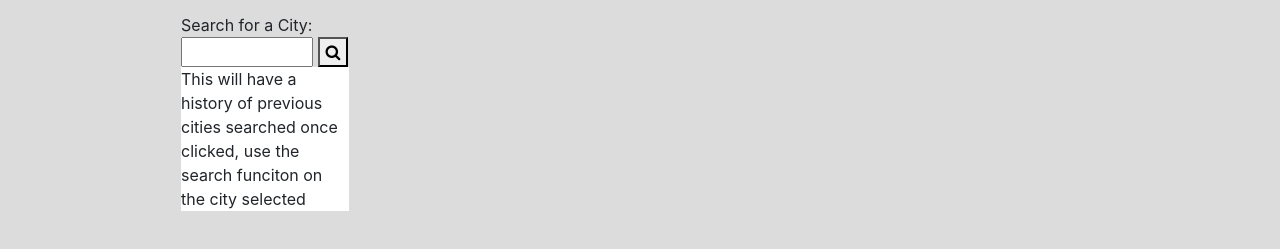
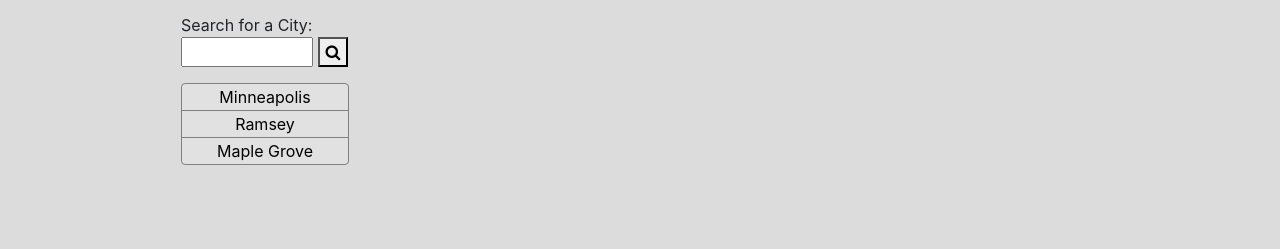
Before and after one commit to Kay0s/Server-Side-APIs-Weather-Dashboard, a plain HTML site: page index.html in a window 1280 px wide. Shown: the part 83-332 px from the top of the page. Drawn offline with nearby package versions, Linux system fonts and the light colour scheme.

Commit message:
updated search history array and create buttons function

```diff
--- a/index.html
+++ b/index.html
@@ -23,10 +23,7 @@
         <button class="handleCitySearch">
           <i class="fa fa-search"></i>
         </button>
-        <div class="searchHistoryContainer">
-          This will have a history of previous cities searched once clicked, use
-          the search funciton on the city selected
-        </div>
+        <div class="searchHistoryContainer"></div>
       </div>
       <div class="reportColumn"></div>
     </div>
--- a/script.js
+++ b/script.js
@@ -9,9 +9,13 @@
 // when the weather dashboard is opened, the last queried city and its forecast is displayed
 
 $(document).ready(function () {
+  generateHistory();
+
   //create queryURL function
-  function createQuery() {
-    let inputCity = $("#citySearch").val();
+  function createQuery(city) {
+    let inputCity = city ? city : $("#citySearch").val();
+    console.log(inputCity);
+    console.log(city);
     let query1URL =
       "https://api.openweathermap.org/data/2.5/weather?q=" +
       inputCity +
@@ -112,4 +116,23 @@ $(document).ready(function () {
       return "uv-undefined";
     }
   }
+
+  function generateHistory() {
+    let cityHistory = ["Minneapolis", "Ramsey", "Maple Grove"];
+
+    $(".searchHistoryContainer").html("");
+    for (let cityCounter = 0; cityCounter < cityHistory.length; cityCounter++) {
+      let city = cityHistory[cityCounter];
+      $(".searchHistoryContainer").append(
+        `<button id="CityBtn${cityCounter}">${city}</button>`
+      );
+      $(".searchHistoryContainer").on(
+        "click",
+        `#CityBtn${cityCounter}`,
+        function () {
+          createQuery(city);
+        }
+      );
+    }
+  }
 });
--- a/style.css
+++ b/style.css
@@ -33,7 +33,20 @@ p {
   border: 1 solid gray;
 }
 .searchColumn .searchHistoryContainer {
-  background-color: white;
+  background-color: #e1e1e1;
+  border: 1px solid gray;
+  border-radius: 4px;
+  margin-top: 16px;
+}
+
+.searchHistoryContainer > button {
+  width: 100%;
+  background-color: transparent;
+  border: none;
+  border-bottom: 1px solid gray;
+}
+.searchHistoryContainer > button:last-child {
+  border: none;
 }
 
 .searchColumn > input {
```
